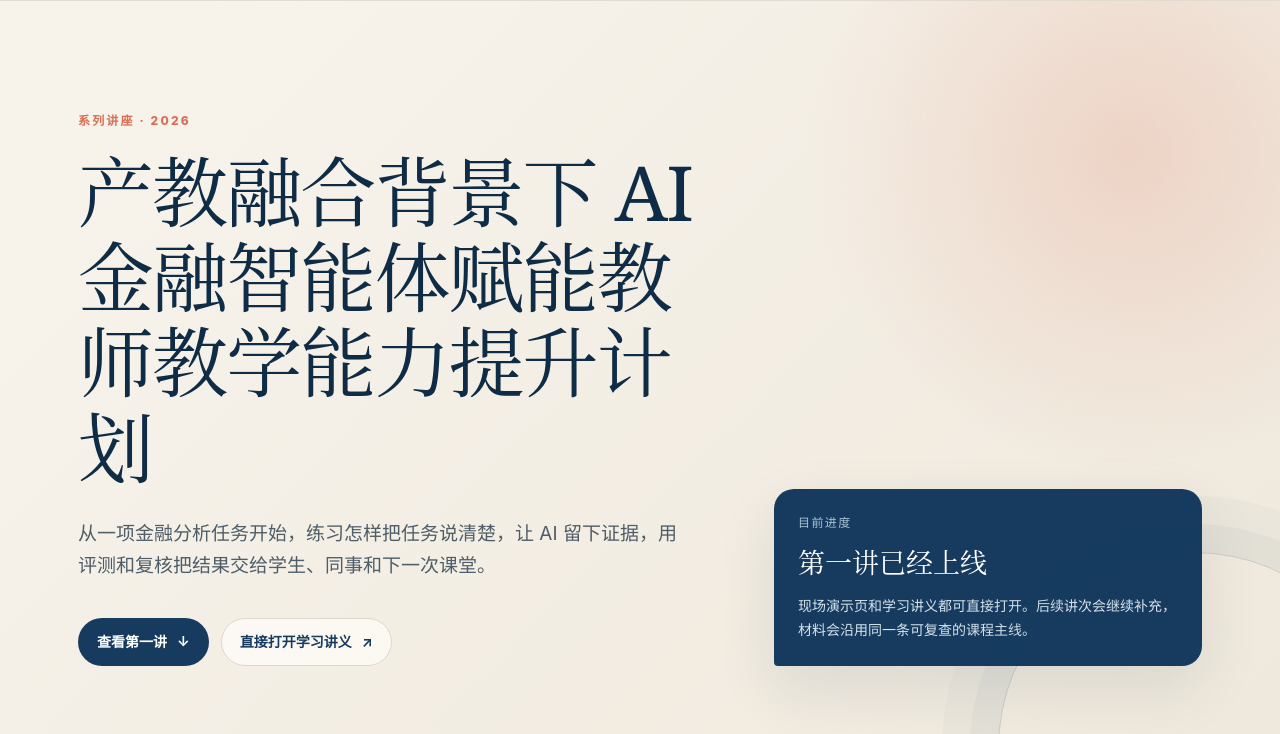
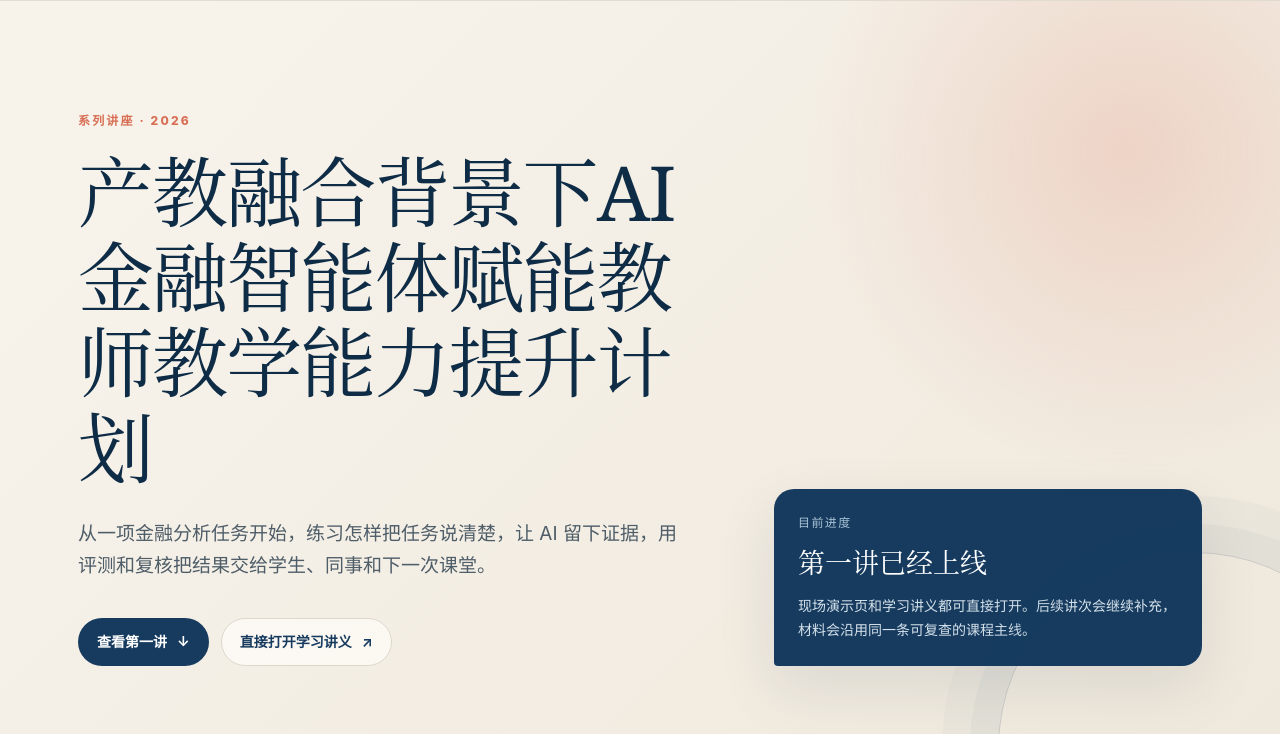
Before and after one commit to xqwang-sh/ai-agent, a plain HTML site: page index.html in a window 1280 px wide. Shown: the part 78-812 px from the top of the page. Drawn offline with Linux system fonts and the light colour scheme.

Commit message:
Use the official series title

```diff
--- a/index.html
+++ b/index.html
@@ -4,7 +4,7 @@
   <meta charset="utf-8">
   <meta name="viewport" content="width=device-width, initial-scale=1">
   <meta name="theme-color" content="#173b5f">
-  <meta name="description" content="产教融合背景下 AI 金融智能体赋能教师教学能力提升计划。系列讲座主页与第一讲公开材料。">
+  <meta name="description" content="产教融合背景下AI金融智能体赋能教师教学能力提升计划。系列讲座主页与第一讲公开材料。">
   <title>AI 金融智能体教师教学能力提升计划</title>
   <style>
     :root {
@@ -150,7 +150,7 @@
       <div class="wrap hero-grid">
         <div>
           <p class="eyebrow">系列讲座 · 2026</p>
-          <h1>产教融合背景下 AI 金融智能体赋能教师教学能力提升计划</h1>
+          <h1>产教融合背景下AI金融智能体赋能教师教学能力提升计划</h1>
           <p class="hero-lead">从一项金融分析任务开始，练习怎样把任务说清楚，让 AI 留下证据，用评测和复核把结果交给学生、同事和下一次课堂。</p>
           <div class="hero-actions">
             <a class="button button-primary" href="#lecture">查看第一讲 <span aria-hidden="true">↓</span></a>
@@ -252,7 +252,7 @@
 
   <footer class="site-footer">
     <div class="wrap footer-inner">
-      <p>产教融合背景下 AI 金融智能体赋能教师教学能力提升计划</p>
+      <p>产教融合背景下AI金融智能体赋能教师教学能力提升计划</p>
       <p><a href="https://github.com/xqwang-sh/ai-agent">GitHub 仓库</a> · <a href="PUBLIC_DATA_GUIDE.md">数据与安全指南</a> · 2026</p>
     </div>
   </footer>
```
Also changed, not shown: README.md.
